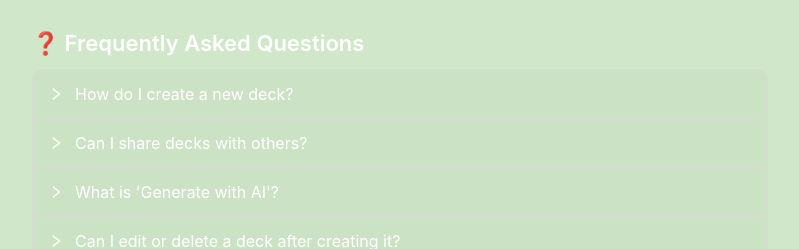
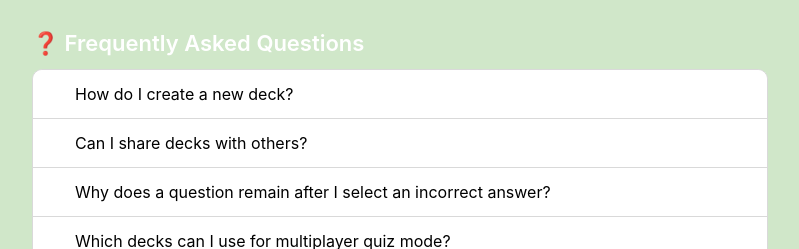
Before and after one commit to KlrShaK/MemoryDeck-Client, a Next.js app: page /tutorials in a window 1280 px wide. Shown: the part 551-800 px from the top of the page, without its empty margins (240-1039 px from the left). Built offline with nearby package versions, Linux system fonts and the light colour scheme; what @ant-design/nextjs-registry would draw is missing.

Commit message:
Sarah's further updates

```diff
--- a/app/statistics/page.tsx
+++ b/app/statistics/page.tsx
@@ -284,7 +284,7 @@ const StatisticsPage: React.FC = () => {
                         </Card>
                         <Card style={{ backgroundColor: "#fff", color: "#111" }}>
                             <Statistic
-                                title={<span style={{ color: "#333" }}>Win Rate</span>}
+                                title={<span style={{ color: "#333" }}>Multiplayer Game Win Rate</span>}
                                 value={`${winRate}%`}
                                 valueStyle={{ color: "#111" }}
                             />
--- a/app/tutorials/page.tsx
+++ b/app/tutorials/page.tsx
@@ -28,44 +28,85 @@ const TutorialsPage: React.FC = () => {
             </Card>
 
             <Title level={4}>❓ Frequently Asked Questions</Title>
-            <Collapse accordion>
-                <Panel header="How do I create a new deck?" key="1">
+            <Collapse
+                accordion
+                style={{ backgroundColor: "#fff" }}
+            >
+                <Panel key="1"
+                       header={<span style={{ color: "#000" }}>How do I create a new deck?</span>}
+                       style={{ backgroundColor: "#fff" }}>
                     <Paragraph>
-                        To create a new deck, click on the “Create” button in the sidebar. You will be prompted to enter a deck title, category, and optionally a description. From there, you can start adding flashcards manually or use the AI tool to auto-generate them based on a topic.
+                        To create a new deck, click on the “Create” button in the sidebar. You&apos;ll be prompted to enter a deck title, category, and optionally a description. From there, you can start adding flashcards manually or use the AI tool to auto-generate them based on a topic.
                     </Paragraph>
                 </Panel>
 
-                <Panel header="Can I share decks with others?" key="2">
+
+                <Panel key="2"
+                       header={<span style={{ color: "#000" }}>Can I share decks with others?</span>}
+                       style={{ backgroundColor: "#fff" }}>
                     <Paragraph>
                         Yes! When creating a deck, you can mark it as public. Public decks are visible to other users who can view and use them for their own learning or quizzing purposes.
                     </Paragraph>
                 </Panel>
 
-                <Panel header="What is 'Generate with AI'?" key="3">
+
+                <Panel key="3"
+                       header={<span style={{ color: "#000" }}>Why does a question remain after I select an incorrect answer?</span>}
+                       style={{ backgroundColor: "#fff" }}>
+                    <Paragraph>
+                        The question stays on screen until you answer it correctly or the quiz time ends. This approach is inspired by neuroscience research on <b>reinforcement learning</b>: repeated exposure to questions you answered incorrectly helps reinforce memory and promotes deeper learning. By persisting until you get it right, your brain receives a stronger learning signal, leading to better long-term retention.
+                    </Paragraph>
+                </Panel>
+
+                <Panel key="4"
+                       header={<span style={{ color: "#000" }}>Which decks can I use for multiplayer quiz mode?</span>}
+                       style={{ backgroundColor: "#fff" }}>
+
+                    <Paragraph>
+                        Only <b>public decks</b> can be used in the multiplayer quiz mode. This ensures all players have equal access to the same content and maintains a fair competitive environment.
+                    </Paragraph>
+                </Panel>
+
+
+                <Panel key="5"
+                       header={<span style={{ color: "#000" }}>What is &apos;Generate with AI&apos;?</span>}
+                       style={{ backgroundColor: "#fff" }}>
+
                     <Paragraph>
                         This feature allows you to automatically generate flashcards by entering a topic or prompt. The AI uses that input to create relevant questions and answers, which you can then edit, rearrange, or remove before saving.
                     </Paragraph>
                 </Panel>
 
-                <Panel header="Can I edit or delete a deck after creating it?" key="4">
+                <Panel key="6"
+                       header={<span style={{ color: "#000" }}>Can I edit or delete a deck after creating it</span>}
+                       style={{ backgroundColor: "#fff" }}>
+
                     <Paragraph>
                         Absolutely. From the main page, click on a deck to open it, then use the edit or delete options available on the deck toolbar. You can change the title, category, or flashcards at any time.
                     </Paragraph>
                 </Panel>
 
-                <Panel header="Is there a way to track my progress?" key="5">
+                <Panel key="7"
+                       header={<span style={{ color: "#000" }}>Is there a way to track my progress?</span>}
+                       style={{ backgroundColor: "#fff" }}>
+
                     <Paragraph>
                         Yes. Click the “Performance” button on the main page to access detailed statistics about your quiz results over time. You can view progress graphs, filter by time ranges, and analyze your strengths and weaknesses.
                     </Paragraph>
                 </Panel>
 
-                <Panel header="How do multiplayer quizzes work?" key="6">
+                <Panel key="8"
+                       header={<span style={{ color: "#000" }}>How do multiplayer quizzes work?</span>}
+                       style={{ backgroundColor: "#fff" }}>
+
                     <Paragraph>
                         In the multiplayer mode, you can invite other online users to compete with you in a quiz. Once accepted, both players are shown the same flashcards with a countdown timer. You can see your opponent&apos;s progress and scores in real-time.
                     </Paragraph>
                 </Panel>
 
-                <Panel header="What happens if I forget to log out?" key="7">
+                <Panel key="9"
+                       header={<span style={{ color: "#000" }}>What happens if I forget to log out?</span>}
+                       style={{ backgroundColor: "#fff" }}>
                     <Paragraph>
                         If you are inactive for a while, your status may automatically switch to offline. However, you can always manually log out from the profile menu. Logging out ensures your session is secure, especially on shared devices.
                     </Paragraph>
```
Also changed, not shown: app/decks/solo-quiz/finish/[id]/page.tsx (+15 -0 lines).
